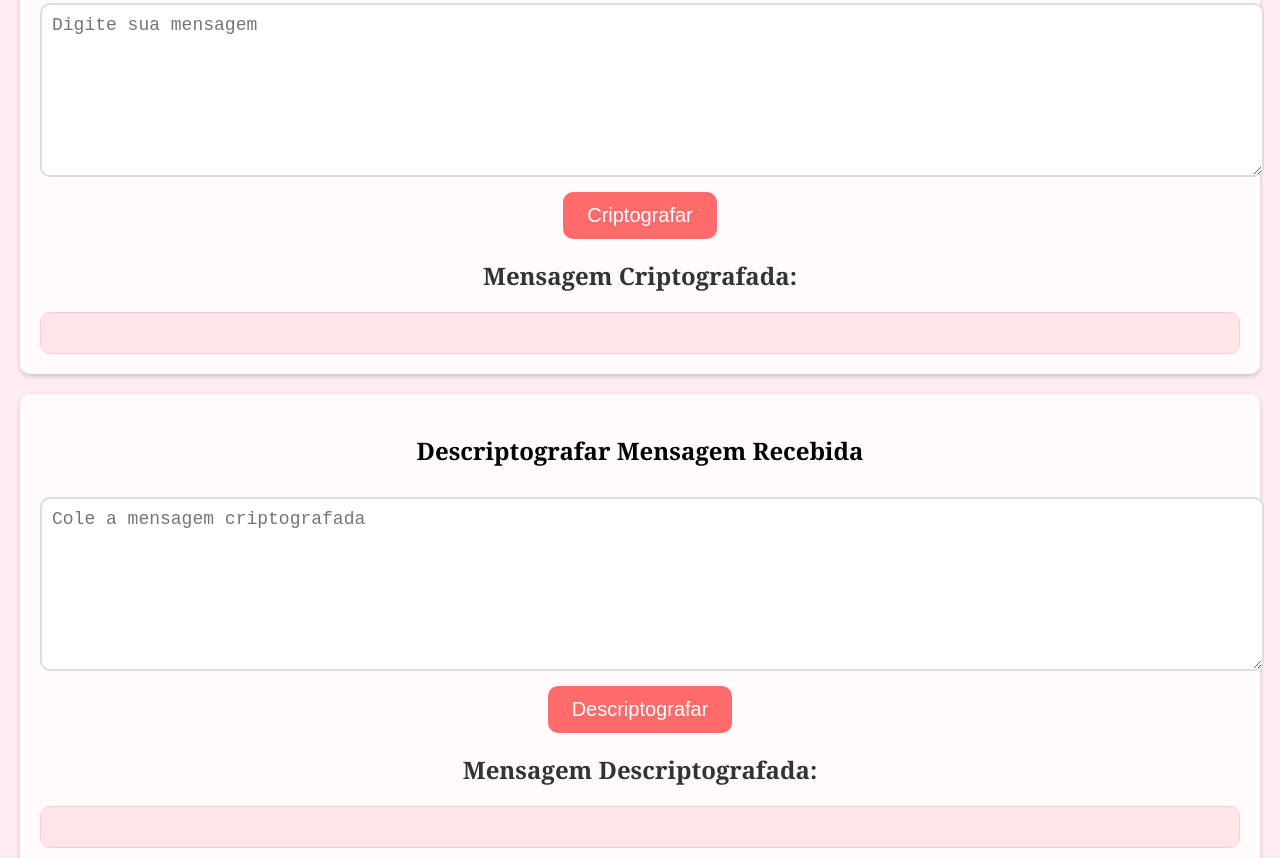
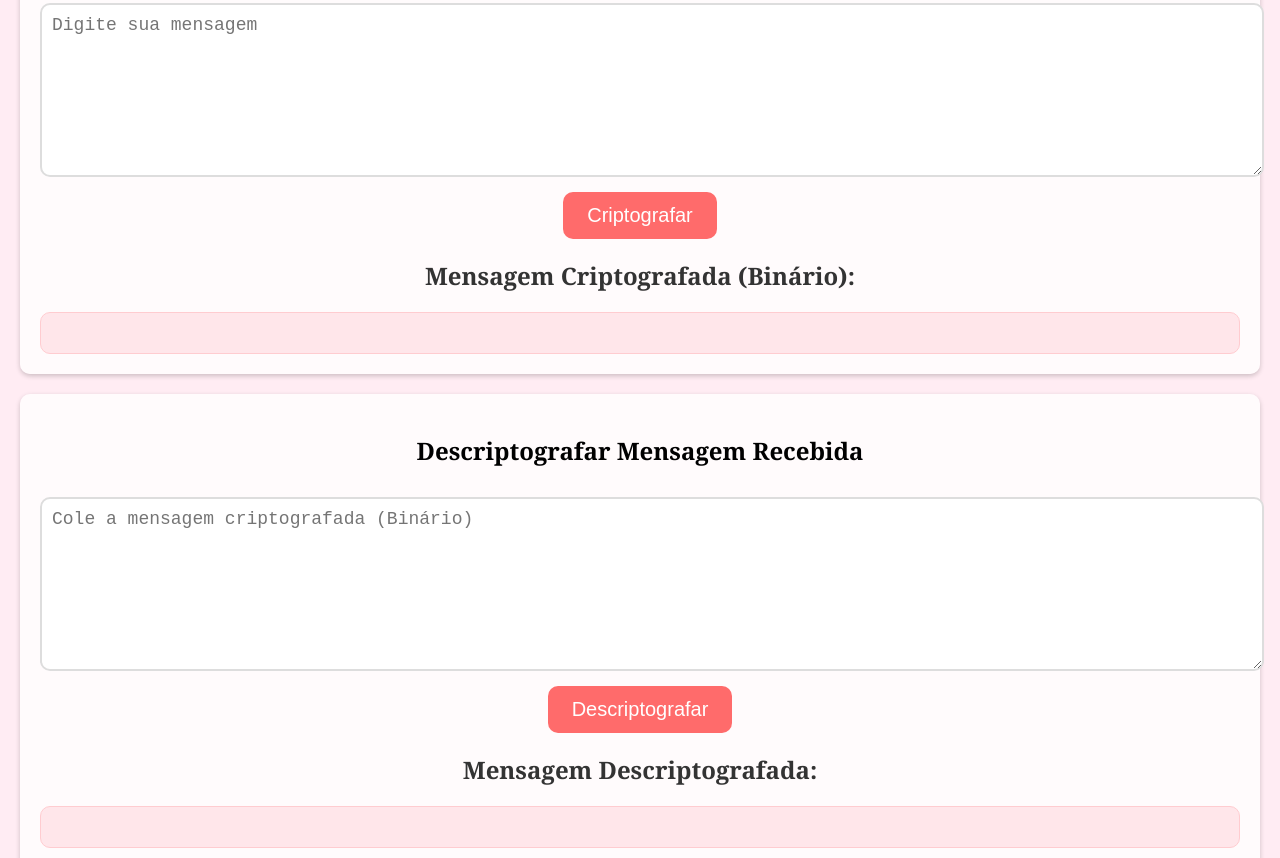
Before and after one commit to novaesz/Love-Letters, a plain HTML site: page index.html in a window 1280 px wide. Shown: the part 354-1212 px from the top of the page. Drawn offline with Linux system fonts and the light colour scheme.

Commit message:
index.html

```diff
--- a/index.html
+++ b/index.html
@@ -4,7 +4,7 @@
     <meta charset="UTF-8">
     <meta name="viewport" content="width=device-width, initial-scale=1.0">
     <link rel="stylesheet" href="styles.css">
-    <title>Correio Elegante Criptografado</title>
+    <title>Love Letters</title>
 </head>
 <body>
     <header>
@@ -14,12 +14,12 @@
         <h2>Enviar Mensagem Criptografada</h2>
         <textarea id="plaintext" placeholder="Digite sua mensagem"></textarea>
         <button id="encryptButton">Criptografar</button>
-        <h3>Mensagem Criptografada:</h3>
+        <h3>Mensagem Criptografada (Binário):</h3>
         <div id="encryptedText"></div>
     </section>
     <section class="decryption">
         <h2>Descriptografar Mensagem Recebida</h2>
-        <textarea id="ciphertext" placeholder="Cole a mensagem criptografada"></textarea>
+        <textarea id="ciphertext" placeholder="Cole a mensagem criptografada (Binário)"></textarea>
         <button id="decryptButton">Descriptografar</button>
         <h3>Mensagem Descriptografada:</h3>
         <div id="decryptedText"></div>
```
